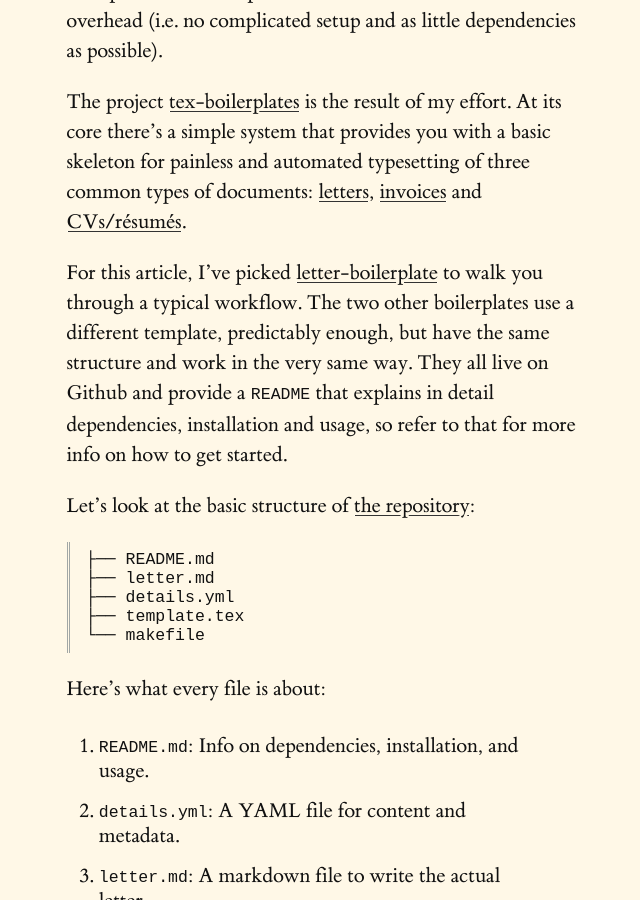
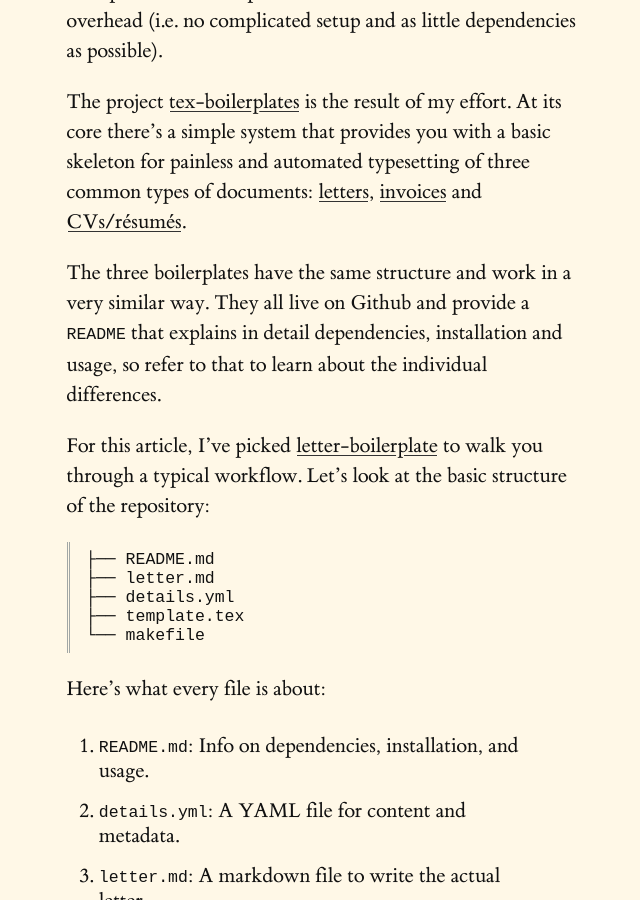
Before and after one commit to mrzool/mrzool.github.io, a Jekyll site: the page built from _posts/2015-11-24-typesetting-automation.md, in a window 1280 px wide and 900 px high, scrolled down 867 px. Shown: the whole window, without its empty margins (251-891 px from the left). Built offline with Jekyll 4.4.1, drawn with Linux system fonts in a browser that asks for light colours.

```diff
--- a/_posts/2015-11-24-typesetting-automation.md
+++ b/_posts/2015-11-24-typesetting-automation.md
@@ -11,9 +11,10 @@
 
 The project [tex-boilerplates](http://mrzool.cc/tex-boilerplates/) is the result of my effort. At its core there's a simple system that provides you with a basic skeleton for painless and automated typesetting of three common types of documents: [letters](https://github.com/mrzool/letter-boilerplate), [invoices](https://github.com/mrzool/invoice-boilerplate) and [CVs/résumés](https://github.com/mrzool/cv-boilerplate).
 
-For this article, I've picked [letter-boilerplate](https://github.com/mrzool/letter-boilerplate) to walk you through a typical workflow. The two other boilerplates use a different template, predictably enough, but have the same structure and work in the very same way. They all live on Github and provide a `README` that explains in detail dependencies, installation and usage, so refer to that for more info on how to get started.
+The three boilerplates have the same structure and work in a very similar way.
+They all live on Github and provide a `README` that explains in detail dependencies, installation and usage, so refer to that to learn about the individual differences.
 
-Let's look at the basic structure of [the repository](https://gist.github.com/1b6ea1f800c33a4fb848):
+For this article, I've picked [letter-boilerplate](https://github.com/mrzool/letter-boilerplate) to walk you through a typical workflow. Let's look at the basic structure of the repository:
 
 {% highlight bash %}
 ├── README.md
```
